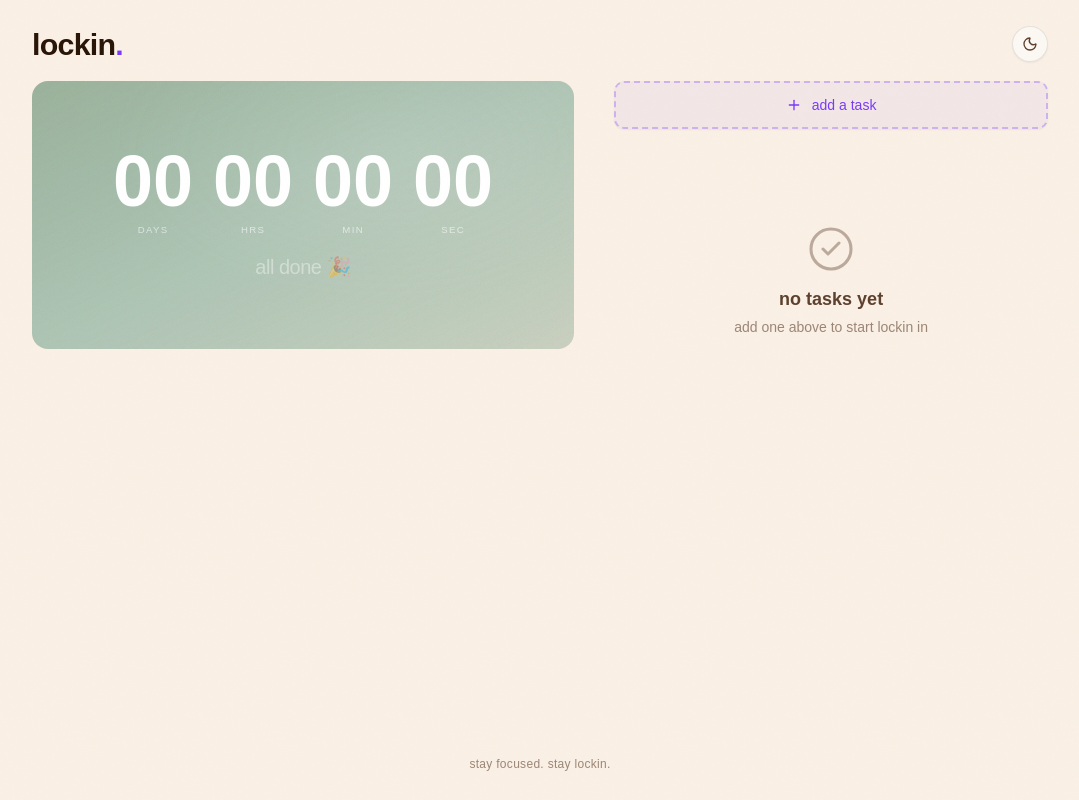
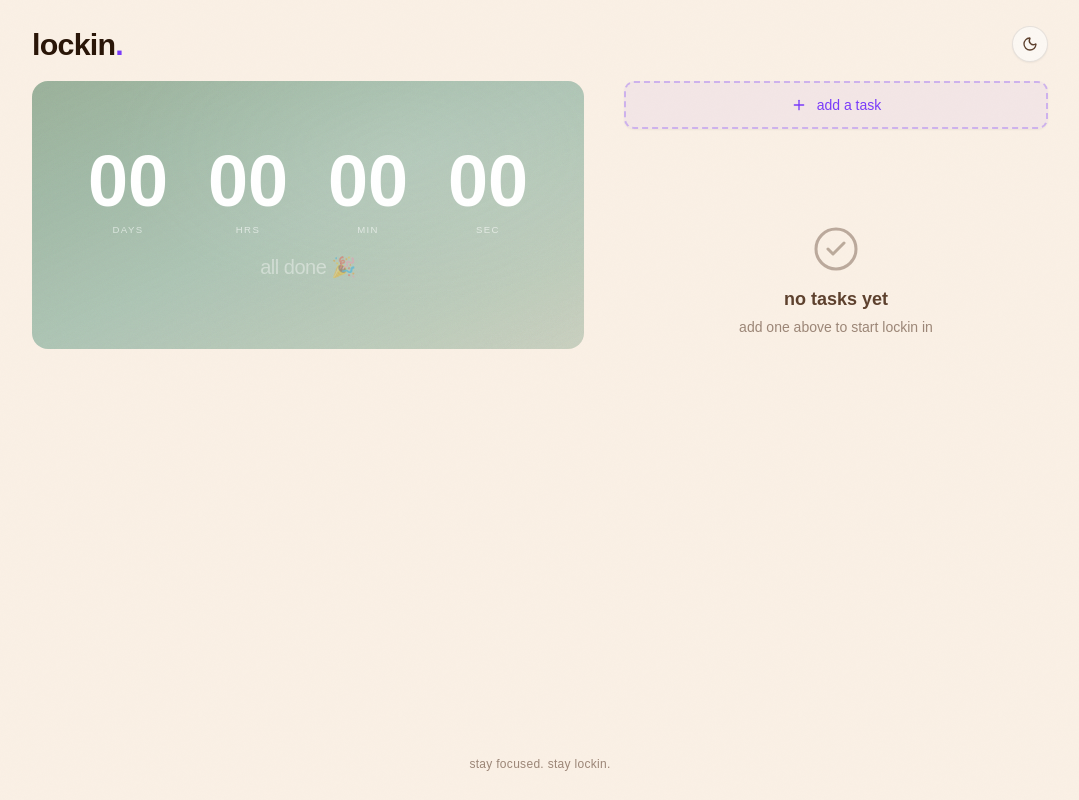
Before and after one commit to oliynykmax/lockin, a React (Vite) app: page / in a window 1280 px wide. Shown: the whole page, without its empty margins (100-1179 px from the left). Built offline with nearby package versions, Linux system fonts and the light colour scheme; a web font is replaced by a local one.

Commit message:
Increase spacing between timer digit groups

```diff
--- a/src/components/HeroTimer.tsx
+++ b/src/components/HeroTimer.tsx
@@ -72,7 +72,7 @@ export function HeroTimer({ tasks }: HeroTimerProps) {
           </div>
         )}
 
-        <div className="flex items-start justify-center gap-3 md:gap-5 mb-4">
+        <div className="flex items-start justify-center gap-6 md:gap-10 mb-4">
           <DigitGroup value={cd.days} label="days" pulse={isOverdue} />
           <DigitGroup value={cd.hours} label="hrs" pulse={isOverdue} />
           <DigitGroup value={cd.mins} label="min" pulse={isOverdue} />
```
